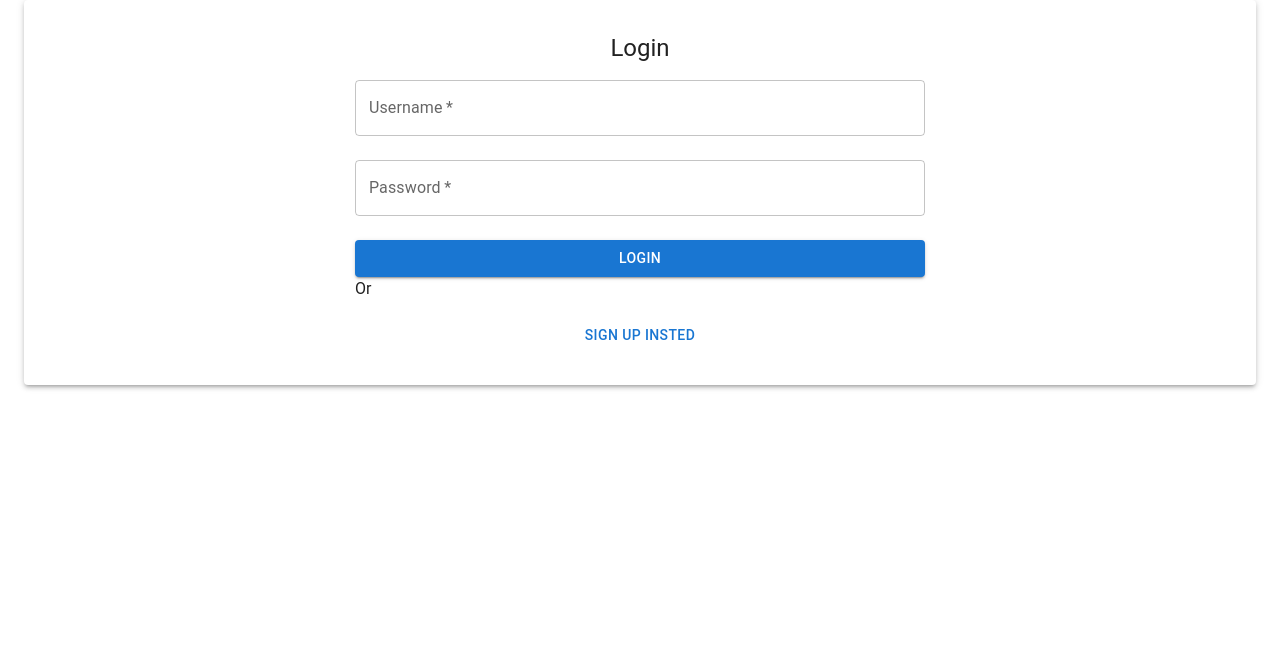
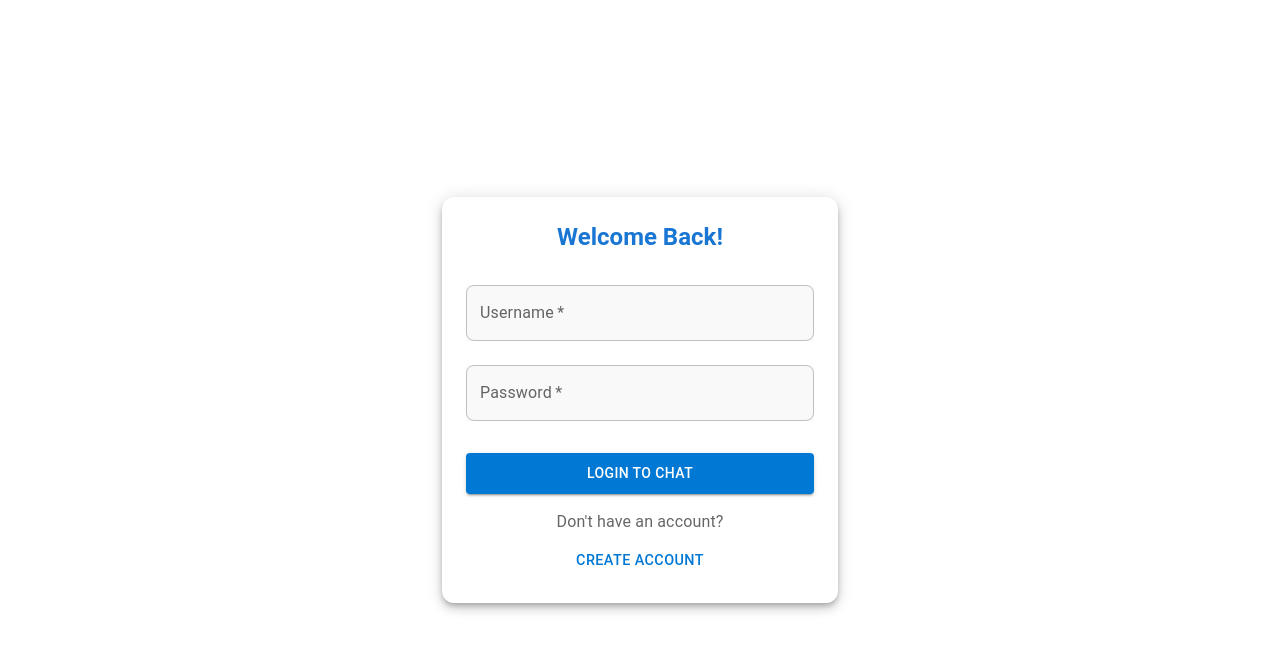
Before and after one commit to mayurr7/chat-app, a React (Vite) app in the folder client/: page /login in a window 1280 px wide. Shown: the top 652 px of the page. Built offline with nearby package versions, Linux system fonts and the light colour scheme.

Commit message:
styled login form

```diff
--- a/client/src/pages/Login.jsx
+++ b/client/src/pages/Login.jsx
@@ -1,35 +1,146 @@
 import React, { useState } from "react";
-import { Button, Container, Paper, TextField, Typography } from "@mui/material";
+import {
+  Button,
+  Container,
+  Paper,
+  TextField,
+  Typography,
+  Box,
+  Slide,
+  Stack,
+  Avatar,
+  IconButton,
+} from "@mui/material";
+
+import { CameraAlt as CameraAltIcon} from '@mui/icons-material';
+import VisuallyHiddenInput from '../components/Style/StyledComponents';
+
+
 const Login = () => {
-  const [isLogin, setIsLogin] = useState(true);
-
-  const toggleLogin = () => setIsLogin(false);
+  const [isLogin, setIsLogin] = useState(true); // Control login/signup mode
+  const [checked, setChecked] = useState(true); // Control Slide animation
+  const toggleLogin = () => setIsLogin((prev) => !prev);
 
   return (
-    <Container component={"main"} maxWidth="sx">
+    <Container
+      component="main"
+      maxWidth="xs"
+      sx={{
+        display: "flex",
+        alignItems: "center",
+        justifyContent: "center",
+        minHeight: "100vh",
+        position: "relative",
+        overflow: "hidden",
+      }}
+    >
+      <Slide direction="up" in={checked} mountOnEnter unmountOnExit>
         <Paper
-        elevation={3}
+          elevation={6}
           sx={{
-          padding: 4,
+            padding: 3,
             display: "flex",
             flexDirection: "column",
             alignItems: "center",
+            borderRadius: 3,
+            width: "100%",
+            maxWidth: 400,
+            backgroundColor: "#ffffff",
+            transition: "transform 0.3s ease-in-out",
           }}
         >
-        {isLogin ? (
+          <Typography variant="h5" color="primary" fontWeight="bold" mb={2}>
+            {isLogin ? "Welcome Back!" : "Create an Account"}
+          </Typography>
+          <Box component="form" style={{ width: "100%" }}>
+
+
+{/* for selecting avtar */}
+          {!isLogin && (
+              <Stack position={"relative"} width={"10rem"} margin={"auto"}>
+                <Avatar sx ={{
+                      width:"10rem",
+                      height:"10rem",
+                      objectFit:"contain"
+                    }}
+                  />
+
+                  <IconButton
+                    sx={{
+                      position:"absolute",
+                      bottom:"0",
+                      right:"0",
+                      color:"white",
+                      bgcolor:"rgba(0,0,0,0.5)",
+                      ":hover": {
+                        bgcolor:"rgba(0,0,0,0.7)",
+                      },
+                    }}
+                    component="label"
+                  >
                     <>
-            <Typography variant="h5">Login</Typography>
-            <form>
-              {/* user name */}
+                      <CameraAltIcon />
+                      <VisuallyHiddenInput type="file" />
+                    </>
+                  </IconButton>
+              </Stack>
+            )}
+
+            {/* Username */}
             <TextField
               required
               fullWidth
               label="Username"
               margin="normal"
               variant="outlined"
+              sx={{
+                backgroundColor: "#f9f9f9",
+                "& .MuiOutlinedInput-root": {
+                  borderRadius: "8px",
+                },
+              }}
             />
 
-              {/* for passwword */}
+
+
+            {/* Name - only for Sign Up */}
+            {!isLogin && (
+              <TextField
+                required
+                fullWidth
+                label="Name"
+                margin="normal"
+                variant="outlined"
+                sx={{
+                  backgroundColor: "#f9f9f9",
+                  "& .MuiOutlinedInput-root": {
+                    borderRadius: "8px",
+                  },
+                }}
+              />
+            )}
+
+            {/* Bio - only for Sign Up */}
+            {!isLogin && (
+              <TextField
+                fullWidth
+                label="Introduce Your Awesome Self"
+                margin="normal"
+                variant="outlined"
+                multiline
+                rows={2}
+                sx={{
+                  backgroundColor: "#f9f9f9",
+                  "& .MuiOutlinedInput-root": {
+                    borderRadius: "8px",
+                  },
+                }}
+              />
+            )}
+
+
+
+            {/* Password */}
             <TextField
               required
               fullWidth
@@ -37,37 +148,53 @@ const Login = () => {
               type="password"
               margin="normal"
               variant="outlined"
+              sx={{
+                backgroundColor: "#f9f9f9",
+                "& .MuiOutlinedInput-root": {
+                  borderRadius: "8px",
+                },
+              }}
             />
+
 
             <Button
               sx={{
-                  marginTop: "1rem",
+                marginTop: 3,
+                paddingY: 1,
+                borderRadius: 1,
+                backgroundColor: "#0078D4",
+                color: "#ffffff",
+                "&:hover": {
+                  backgroundColor: "#005a9e",
+                  transform: "scale(1.05)",
+                },
+                transition: "transform 0.2s ease-in-out",
               }}
               variant="contained"
-                color="primary"
               type="submit"
               fullWidth
             >
-                LOGIN
+              {isLogin ? "Login to Chat" : "Join the Chat"}
             </Button>
-              <Typography>Or</Typography>
+
+            <Typography textAlign="center" mt={2} mb={1} color="textSecondary">
+              {isLogin ? "Don't have an account?" : "Already a member?"}
+            </Typography>
 
             <Button
-                sx={{
-                  marginTop: "1rem",
-                }}
               variant="text"
               fullWidth
               onClick={toggleLogin}
+              sx={{
+                fontSize: "0.9rem",
+                color: "#0078D4",
+              }}
             >
-                SIGN UP Insted
+              {isLogin ? "Create Account" : "Login"}
             </Button>
-            </form>
-          </>
-        ) : (
-          <span>Register</span>
-        )}
+          </Box>
         </Paper>
+      </Slide>
     </Container>
   );
 };
```
Lines whose indentation alone changed are shown as unchanged.
